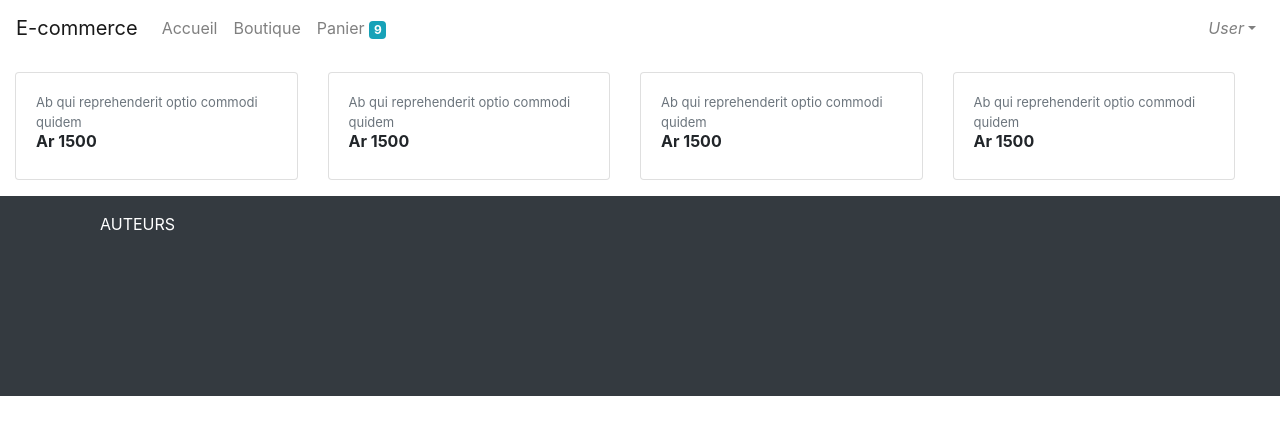
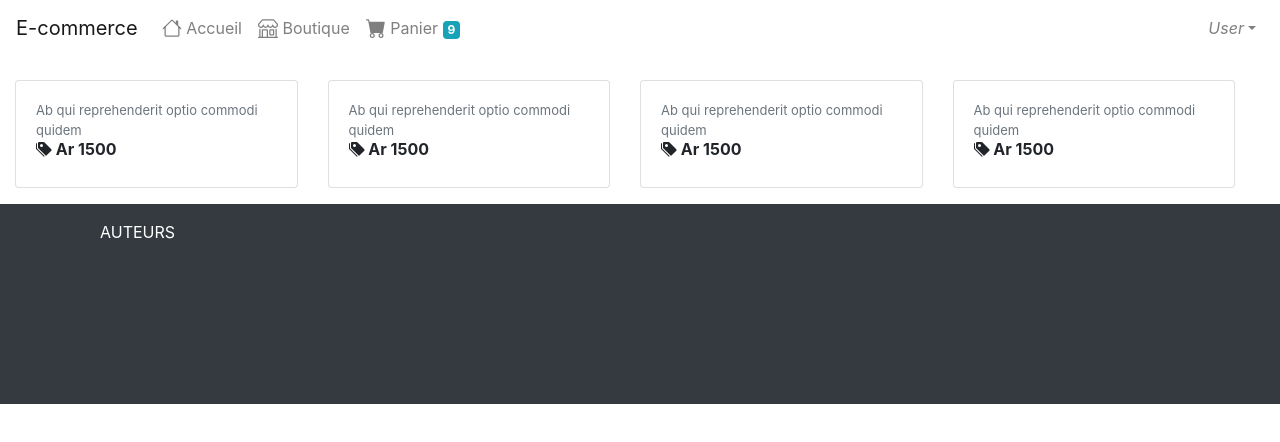
Before and after one commit to kaiser-coder/simple-vuejs-demo, a Vue app: page /#/ in a window 1280 px wide. Shown: the top 442 px of the page. Built offline with nearby package versions, Linux system fonts and the light colour scheme.

Commit message:
Add some icons

```diff
--- a/src/components/products/Card.vue
+++ b/src/components/products/Card.vue
@@ -15,7 +15,10 @@
           "
           >{{ product.title }}</a
         >
-        <h6 class="font-weight-bold">Ar {{ product.price }}</h6>
+        <h6 class="font-weight-bold">
+          <b-icon icon="tags-fill" font-scale="1"></b-icon>
+          Ar {{ product.price }}
+        </h6>
       </b-card-text>
     </b-card>
 
--- a/src/components/products/Details.vue
+++ b/src/components/products/Details.vue
@@ -33,8 +33,9 @@
 
               <b-row class="mt-4 mb-4">
                 <b-col lg="12">
-                  <b-button block variant="outline-info"
-                    >Ajouter le produit</b-button
+                  <b-button block variant="outline-info">
+                    <b-icon icon="bag-plus" font-scale="1"></b-icon>
+                    Ajouter le produit</b-button
                   >
                 </b-col>
               </b-row>
--- a/src/main.js
+++ b/src/main.js
@@ -1,5 +1,5 @@
 import Vue from "vue";
-import BootstrapVue from "bootstrap-vue";
+import { BootstrapVue, BootstrapVueIcons } from "bootstrap-vue";
 import "bootstrap/dist/css/bootstrap.css";
 import "bootstrap-vue/dist/bootstrap-vue.css";
 import router from "@/router";
@@ -12,6 +12,7 @@ Vue.config.productionTip = false;
 
 Vue.use(VueRouter);
 Vue.use(BootstrapVue);
+Vue.use(BootstrapVueIcons);
 Vue.use(Vuex);
 
 new Vue({
--- a/src/views/Layout/MainLayout.vue
+++ b/src/views/Layout/MainLayout.vue
@@ -1,16 +1,23 @@
 <template>
   <div>
-    <b-navbar toggleable="lg" type="light" variant="faded">
+    <b-navbar class="mb-4" toggleable="lg" type="light" variant="faded">
       <b-navbar-brand href="#">E-commerce</b-navbar-brand>
 
       <b-navbar-toggle target="nav-collapse"></b-navbar-toggle>
 
       <b-collapse id="nav-collapse" is-nav>
         <b-navbar-nav>
-          <b-nav-item href="/home">Accueil</b-nav-item>
-          <b-nav-item href="/products">Boutique</b-nav-item>
-          <b-nav-item href=""
-            >Panier <b-badge variant="info">9 </b-badge></b-nav-item
+          <b-nav-item href="/home">
+            <b-icon icon="house" font-scale="1"></b-icon>
+            Accueil</b-nav-item
+          >
+          <b-nav-item href="/products">
+            <b-icon icon="shop" font-scale="1"></b-icon>
+            Boutique
+          </b-nav-item>
+          <b-nav-item href="">
+            <b-icon icon="cart-fill" font-scale="1"></b-icon>
+            Panier <b-badge variant="info">9 </b-badge></b-nav-item
           >
         </b-navbar-nav>
 
```
